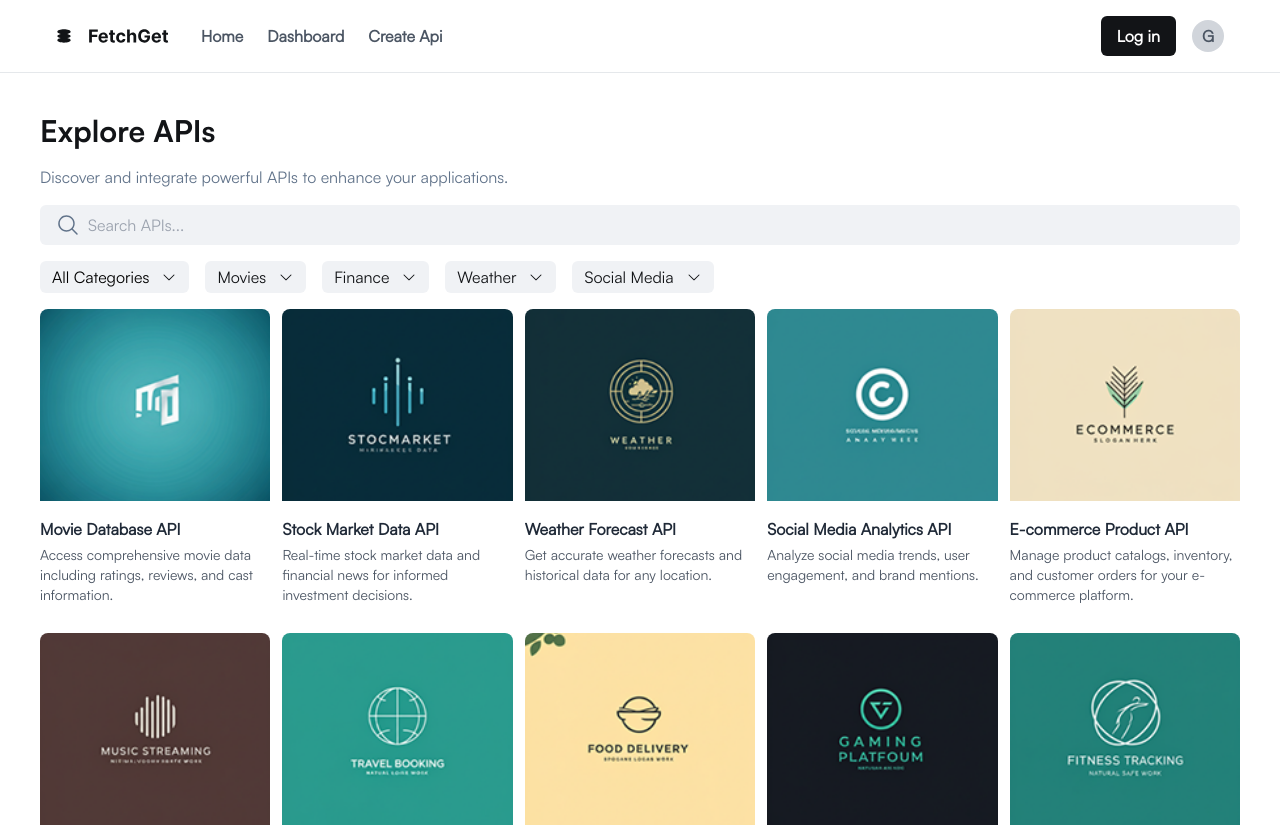
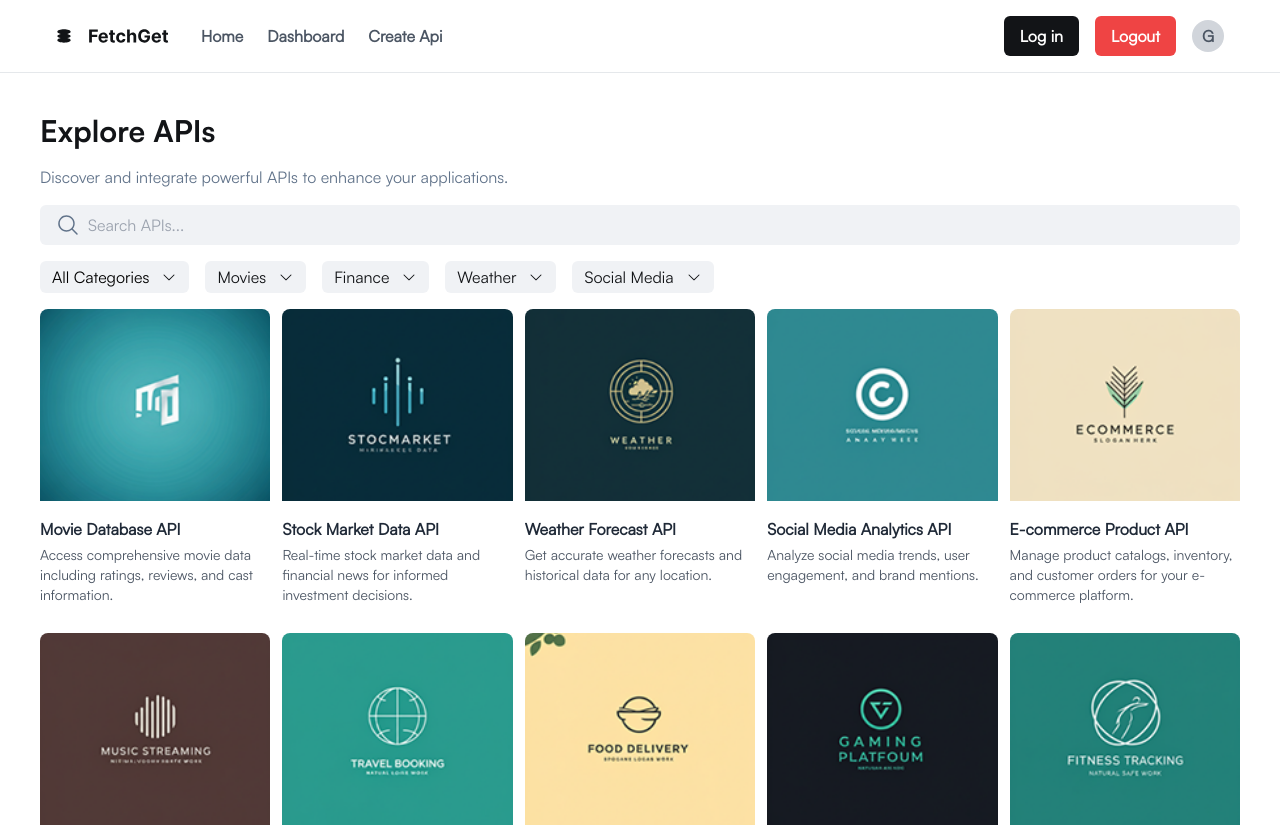
Before and after one commit to Enriquegonzalezz/FetchGet-ApiLibrary, a Vue app: page /apis in a window 1280 px wide. Shown: the top 827 px of the page. Built offline with nearby package versions, Linux system fonts and the light colour scheme.

Commit message:
added logout button

```diff
--- a/src/components/header.vue
+++ b/src/components/header.vue
@@ -18,6 +18,12 @@
         >
           Log in
         </button>
+        <button
+          class="bg-red-500 hover:bg-red-700 text-white font-semibold py-2 px-4 rounded-md transition-colors duration-200"
+          @click="logout"
+        >
+          Logout
+        </button>
         <div class="w-8 h-8 rounded-full bg-gray-300 flex items-center justify-center text-gray-600 font-semibold">
           G
         </div>
@@ -31,6 +37,7 @@
         <!-- Menu desplegable -->
         <div v-if="isOpen" class="absolute right-0 mt-2 w-48 bg-white rounded-md shadow-lg z-10">
           <a @click.prevent="goToLogin" href="#" class="block py-2 px-4 text-gray-700 hover:bg-gray-100">Log in</a>
+          <a @click.prevent="logout" href="#" class="block py-2 px-4 text-red-600 hover:bg-gray-100">Logout</a>
         </div>
       </div>
     </div>
@@ -52,7 +59,8 @@ const goToLogin = () => {
     router.push({ name: 'Login' });
   };
 
-const goToregister = () => {
-  router.push({ name: 'Register' });
+  const logout = () => {
+    localStorage.removeItem('token');
+    router.push({ name: 'Login' });
   };
 </script>
```
Lines whose indentation alone changed are shown as unchanged.
